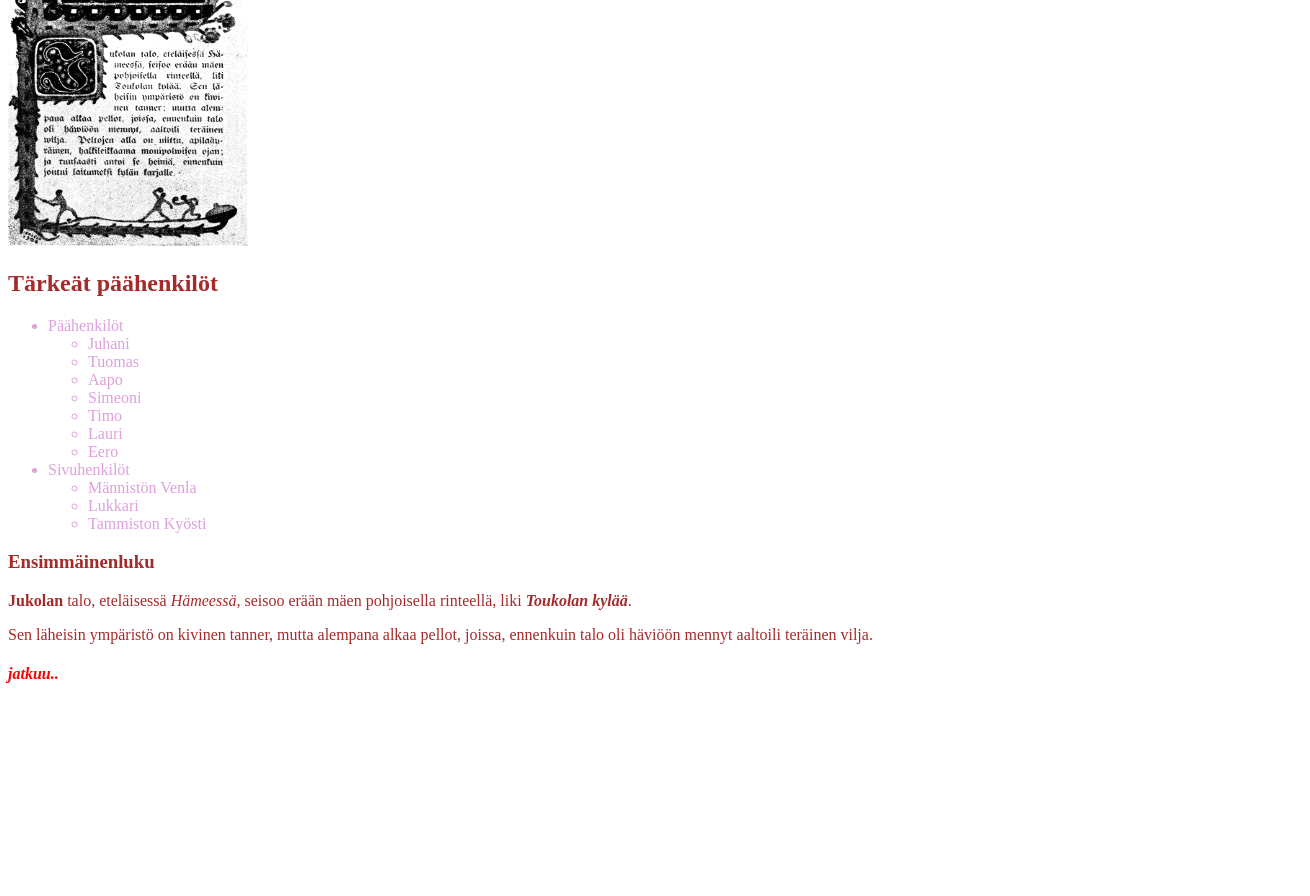
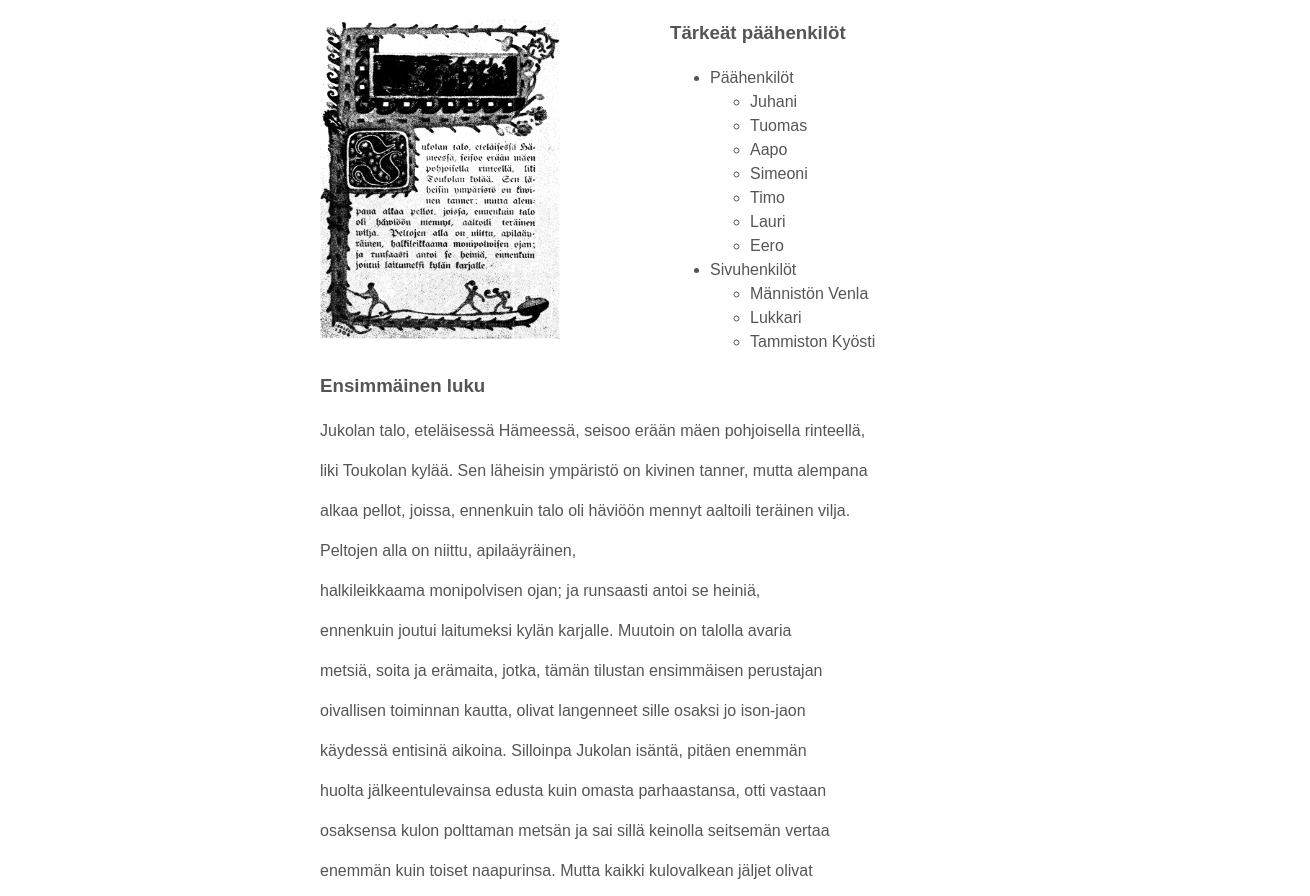
Before and after one commit to minnaRon/Lapio-website2021, a plain HTML site: page index.html in a window 1280 px wide. Shown: the part 180-1076 px from the top of the page, 1310 px wide, since content can reach past the window. Before the commit the page ends 885 px from the top, so only its background shows below. Drawn offline with Linux system fonts and the light colour scheme.

Commit message:
Osa 3. Yhdestoista tehtävä

```diff
--- a/index.html
+++ b/index.html
@@ -12,8 +12,9 @@
     <a href="kirjailija.html">Aleksis Kivi</a>
     <h1 class="otsikko" >Seitsemän veljestä</h1>
     <!--kuvassa seitsemän veljestä -kirjan ensimmäinen sivu-->
-    <img src="./assets/Seitsemän_veljestä.png" alt="Sivun kuva" height="320" width="240" />
-    <h2>Tärkeät päähenkilöt</h2>
+    <img class="kuva" src="./assets/Seitsemän_veljestä.png" alt="Sivun kuva" height="320" width="240" />
+    <div class="container">
+      <h3>Tärkeät päähenkilöt</h3>
       <ul>
         <li>Päähenkilöt</li>
         <ul>
@@ -32,11 +33,26 @@
           <li>Tammiston Kyösti</li>
         </ul>
       </ul>
+    </div>
 
-    <h3>Ensimmäinenluku</h3>
-    <p><b>Jukolan </b>talo, eteläisessä <i>Hämeessä</i>, seisoo erään mäen pohjoisella rinteellä, liki <b><i>Toukolan kylää</i></b>.</p>
-    <p>Sen läheisin ympäristö on kivinen tanner, mutta alempana alkaa pellot, joissa, ennenkuin talo oli häviöön mennyt aaltoili teräinen vilja.</p>
-    <h4><i id="punaisella">jatkuu..</i></h4>
+    <h3>Ensimmäinen luku</h3>
+    <p>Jukolan talo, eteläisessä Hämeessä, seisoo erään mäen pohjoisella rinteellä,</p>
+    <p>liki Toukolan kylää. Sen läheisin ympäristö on kivinen tanner, mutta alempana</p>
+    <p>alkaa pellot, joissa, ennenkuin talo oli häviöön mennyt aaltoili teräinen vilja.</p>
+    <p>Peltojen alla on niittu, apilaäyräinen,</p>
+    <p>halkileikkaama monipolvisen ojan; ja runsaasti antoi se heiniä,</p>
+    <p>ennenkuin joutui laitumeksi kylän karjalle. Muutoin on talolla avaria</p>
+    <p>metsiä, soita ja erämaita, jotka, tämän tilustan ensimmäisen perustajan</p>
+    <p>oivallisen toiminnan kautta, olivat langenneet sille osaksi jo ison-jaon</p>
+    <p>käydessä entisinä aikoina. Silloinpa Jukolan isäntä, pitäen enemmän</p>
+    <p>huolta jälkeentulevainsa edusta kuin omasta parhaastansa, otti vastaan</p>
+    <p>osaksensa kulon polttaman metsän ja sai sillä keinolla seitsemän vertaa</p>
+    <p>enemmän kuin toiset naapurinsa. Mutta kaikki kulovalkean jäljet olivat</p>
+    <p>jo kadonneet hänen piiristänsä ja tuuhea metsä kasvanut sijaan.--Ja tämä</p>
+    <p>on niiden seitsemän veljen koto, joiden elämänvaiheita tässä nyt käyn</p>
+    <p>kertoilemaan.</p>
+
+    <h4><i>jatkuu..</i></h4>
   </body>
 
 </html>
--- a/style.css
+++ b/style.css
@@ -1,17 +1,30 @@
-* {
-    color: brown;
+body {
+    margin:0 auto;
+    max-width: 40em;
+    font-family:Arial, Helvetica, sans-serif;
+    line-height: 1.5;
+    padding: 4em 1em;
+    color: #555;
 }
 
 .otsikko {
-    color: blue;
+    color: #555;
+    padding: 10px;
+    background-color: #eee;
+    text-align:left;
 }
 
 li {
-    color: plum;
+    color: #555;
 }
 
-#punaisella {
-    color: red;
+.container {
+    position: relative;
+    left: 350px;
+}
+
+.kuva {
+    position: absolute;
 }
 
 .first-box-container {
```
Lines whose indentation alone changed are shown as unchanged.
